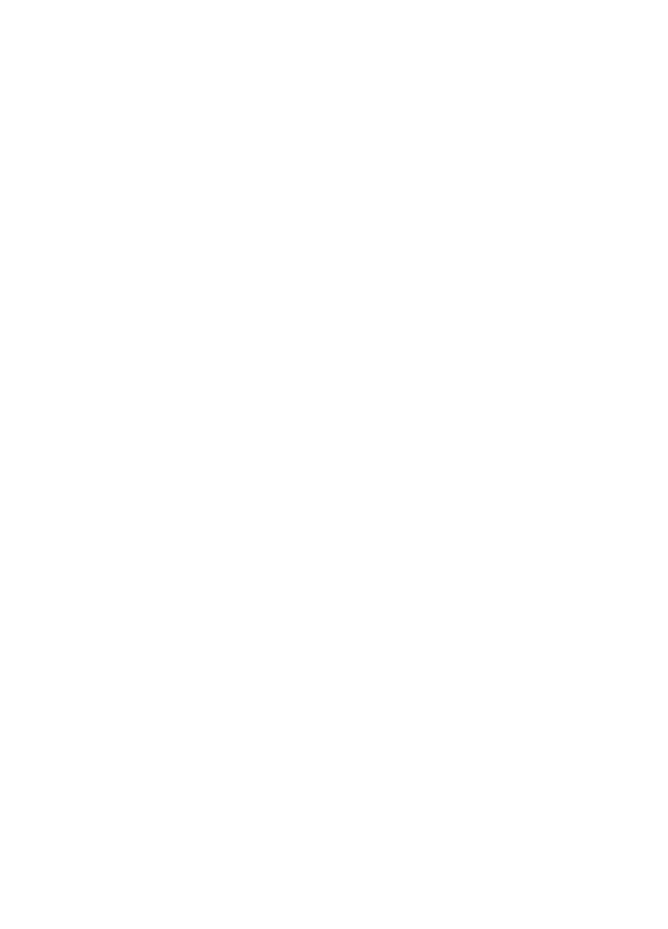
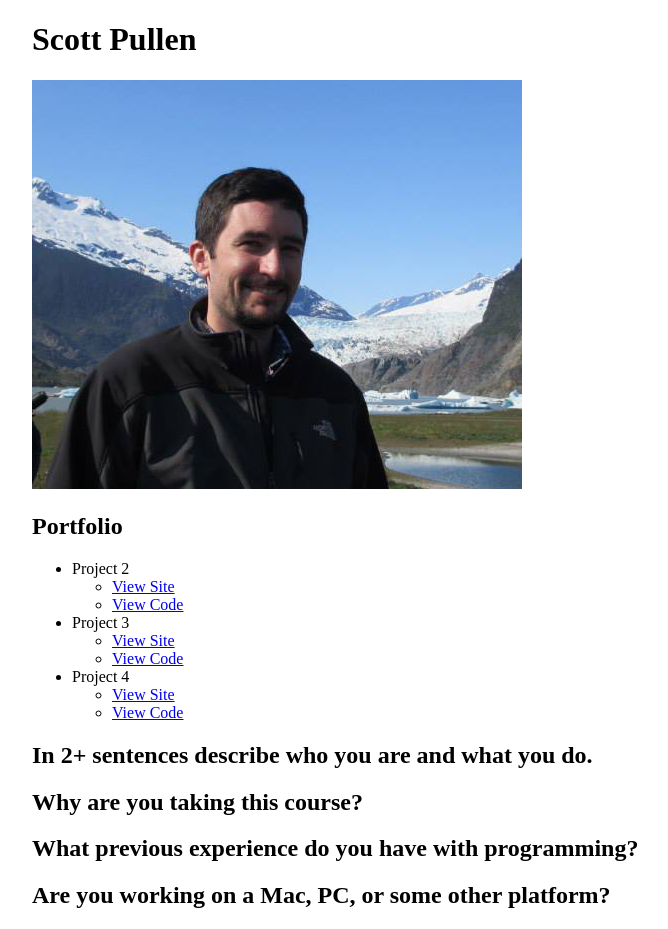
Before and after one commit to spullen/cscie15-project1, a plain HTML site: page index.html in a window 1280 px wide. Shown: the whole page, without its empty margins (128-796 px from the left). Before the commit the page ends 800 px from the top, so only its background shows below. Drawn offline with Linux system fonts and the light colour scheme.

Commit message:
adding skeleton for content and initial idea for portfolio links

```diff
--- a/index.html
+++ b/index.html
@@ -9,7 +9,49 @@
 </head>
 <body>
   <div id="container">
+    <h1>Scott Pullen</h1>
+    <img src="images/me.png" alt="Me" />
 
+    <div>
+      <h2>Portfolio</h2>
+      <ul>
+        <li>Project 2</li>
+        <ul>
+          <li><a href="#">View Site</a></li>
+          <li><a href="#">View Code</a></li>
+        </ul>
+        <li>Project 3</li>
+        <ul>
+          <li><a href="#">View Site</a></li>
+          <li><a href="#">View Code</a></li>
+        </ul>
+        <li>Project 4</li>
+        <ul>
+          <li><a href="#">View Site</a></li>
+          <li><a href="#">View Code</a></li>
+        </ul>
+      </ul>
+    </div>
+
+    <div>
+      <h2>In 2+ sentences describe who you are and what you do.</h2>
+      <p></p>
+    </div>
+
+    <div>
+      <h2>Why are you taking this course?</h2>
+      <p></p>
+    </div>
+
+    <div>
+      <h2>What previous experience do you have with programming?</h2>
+      <p></p>
+    </div>
+
+    <div>
+      <h2>Are you working on a Mac, PC, or some other platform?</h2>
+      <p></p>
+    </div>
   </div>
 </body>
 </html>
```
